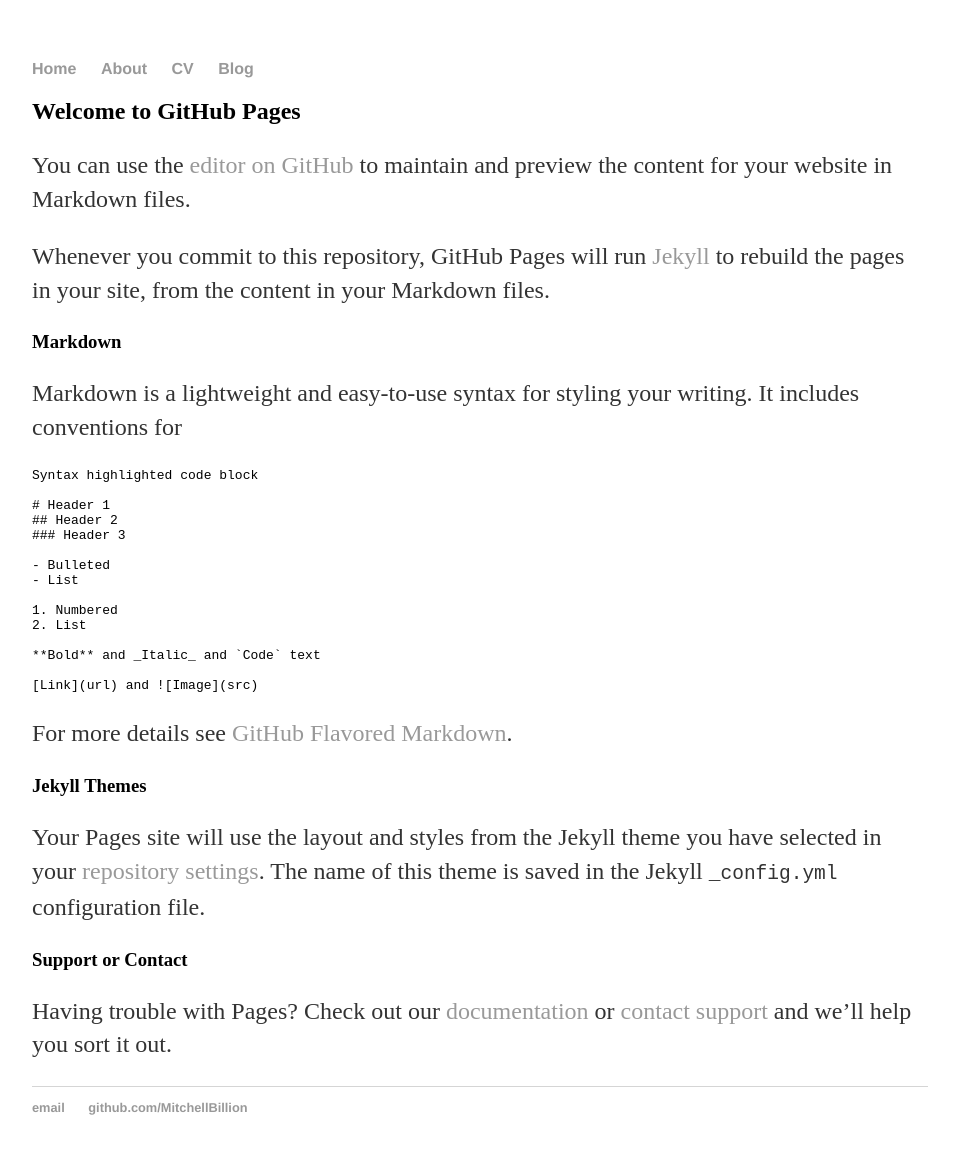
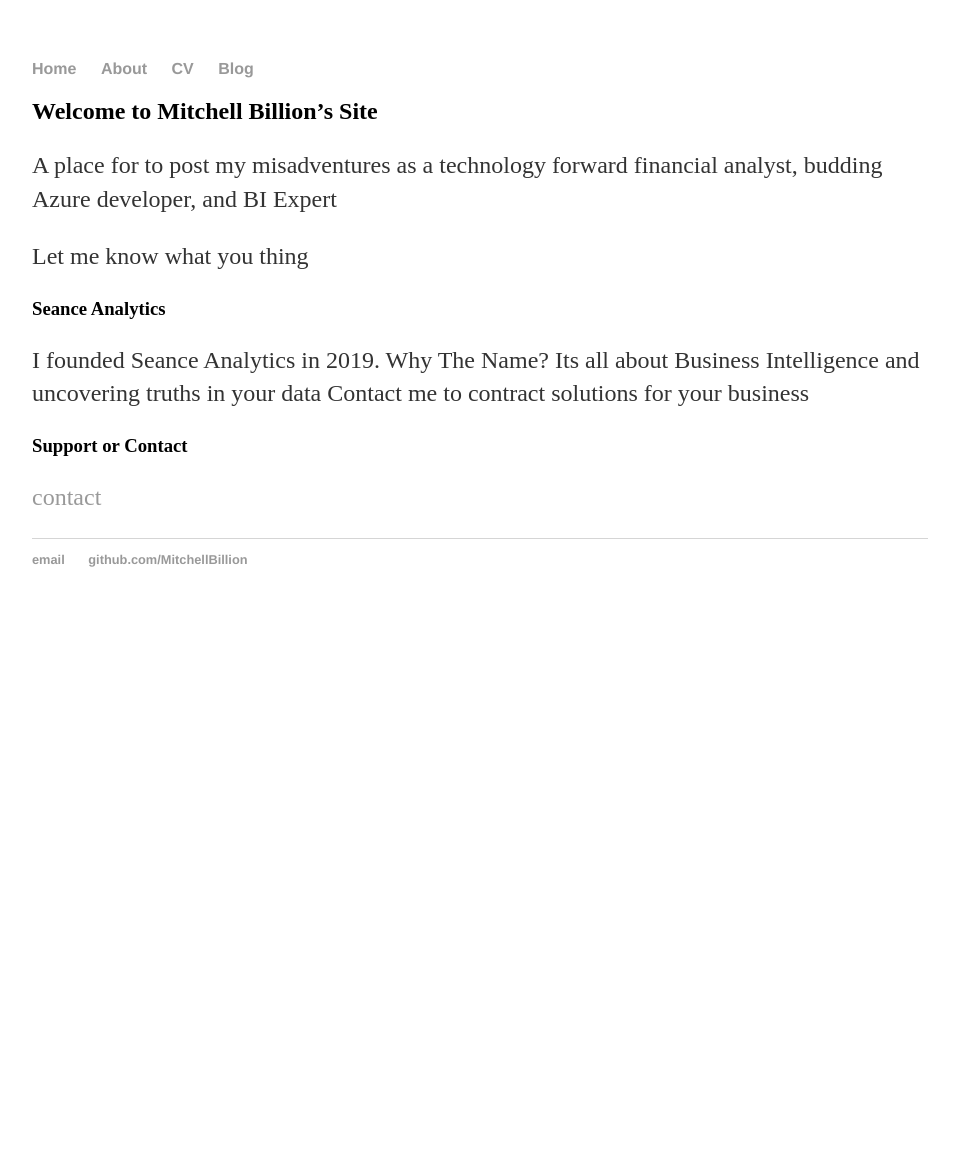
Before and after one commit to MitchellBillion/MitchellBillion.github.io, a Jekyll site: the page built from index.md, in a window 1280 px wide. Shown: the whole page, without its empty margins (160-1119 px from the left). Built offline with Jekyll 4.4.1, drawn with Linux system fonts in a browser that asks for light colours; our own code applies the rules of GitHub Pages for plain Markdown files; after the commit the page ends 900 px from its top, so only the background shows below that.

Commit message:
Update index.md

````diff
--- a/index.md
+++ b/index.md
@@ -1,37 +1,19 @@
-## Welcome to GitHub Pages
+## Welcome to Mitchell Billion's Site
 
-You can use the [editor on GitHub](https://github.com/MitchellBillion/MitchellBillion.github.io/edit/master/index.md) to maintain and preview the content for your website in Markdown files.
+A place for to post my misadventures as a technology forward financial analyst, budding Azure developer, and BI Expert
 
-Whenever you commit to this repository, GitHub Pages will run [Jekyll](https://jekyllrb.com/) to rebuild the pages in your site, from the content in your Markdown files.
+Let me know what you thing
 
-### Markdown
+### Seance Analytics
 
-Markdown is a lightweight and easy-to-use syntax for styling your writing. It includes conventions for
+I founded Seance Analytics in 2019.  Why The Name? Its all about Business Intelligence and uncovering truths in your data
+Contact me to contract solutions for your business
 
-```markdown
-Syntax highlighted code block
 
-# Header 1
-## Header 2
-### Header 3
 
-- Bulleted
-- List
 
-1. Numbered
-2. List
 
-**Bold** and _Italic_ and `Code` text
-
-[Link](url) and ![Image](src)
-```
-
-For more details see [GitHub Flavored Markdown](https://guides.github.com/features/mastering-markdown/).
-
-### Jekyll Themes
-
-Your Pages site will use the layout and styles from the Jekyll theme you have selected in your [repository settings](https://github.com/MitchellBillion/MitchellBillion.github.io/settings). The name of this theme is saved in the Jekyll `_config.yml` configuration file.
 
 ### Support or Contact
 
-Having trouble with Pages? Check out our [documentation](https://help.github.com/categories/github-pages-basics/) or [contact support](https://github.com/contact) and we’ll help you sort it out.
+[contact](Mitchell.Billion@SeanceAnalytics.com)
````
